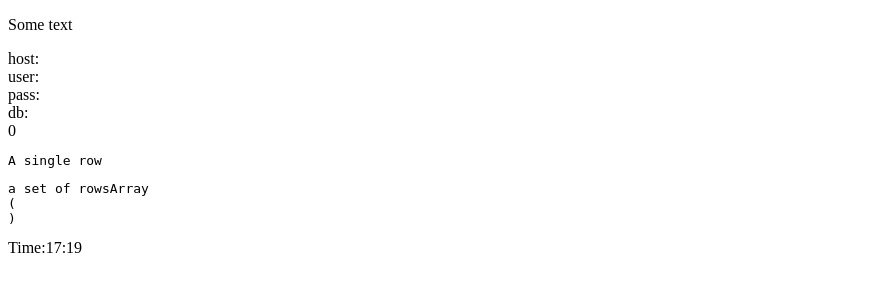
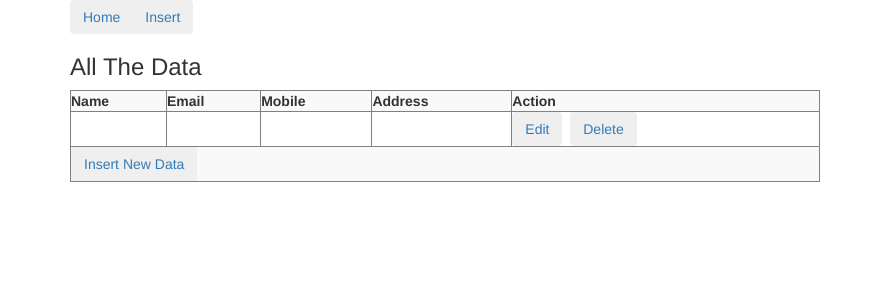
Before and after one commit to steve1611922/crudResource, a PHP site: page / in a window 1280 px wide. Shown: the top 300 px of the page, without its empty margins (0-875 px from the left). Run offline with PHP 8.4, Linux system fonts and the light colour scheme; tables that the repository leaves empty or names only in its code hold one stand-in row (values such as "Sample post"); data that the repository does not hold is empty.

Commit message:
crud testing

```diff
--- a/index.php
+++ b/index.php
@@ -1,82 +1,3 @@
-<!DOCTYPE html >
-<html>
-<head>
-    <meta http-equiv="Content-Type" content="text/html; charset=utf-8" />
-    <title>Edit Data</title>
-</head>
-<body>
-
-<p>Some text</p>
-
-</body>
-
 <?php
-// Include database class
-include "tmClass.php";
-
-// Initialise variables
-$connectstr_dbhost = '';
-$connectstr_dbname = '';
-$connectstr_dbusername = '';
-$connectstr_dbpassword = '';
-$connectstr_charset = 'utf8';
-global $link_pdo;               // used in functions
-
-//mysql connection voodoo
-foreach ($_SERVER as $key => $value){
-    if (strpos($key, "MYSQLCONNSTR_localdb") !== 0){
-        continue;
-    }
-    $connectstr_dbhost = preg_replace("/^.*Data Source=(.+?);.*$/", "\\1", $value);
-    $connectstr_dbname = preg_replace("/^.*Database=(.+?);.*$/", "\\1", $value);
-    $connectstr_dbusername = preg_replace("/^.*User Id=(.+?);.*$/", "\\1", $value);
-    $connectstr_dbpassword = preg_replace("/^.*Password=(.+?)$/", "\\1", $value);
-}
-
-// Define configuration
-define("DB_HOST", $connectstr_dbhost);
-define("DB_USER", $connectstr_dbusername);
-define("DB_PASS", $connectstr_dbpassword);
-define("DB_NAME", $connectstr_dbname);
-
-echo "host:".DB_HOST."<br>";
-echo "user:".DB_USER."<br>";
-echo "pass:".DB_PASS."<br>";
-echo "db:".DB_NAME."<br>";
-
-// Instantiate database
-$database = new Database();
-
-//insert query
-$database->query('INSERT INTO mytable (FName, LName, Age, Gender) VALUES (:fname, :lname, :age, :gender)');
-// bind the data
-$database->bind(':fname', 'John');
-$database->bind(':lname', 'Smith');
-$database->bind(':age', '24');
-$database->bind(':gender', 'male');
-//
-$database->execute();
-echo $database->lastInsertId();             // the id just inserted
-
-// get a single row
-$database->query('SELECT FName, LName, Age, Gender FROM mytable WHERE FName = :fname');
-$database->bind(':fname', 'John');
-$row = $database->single();
-// print the row
-echo "<pre>";
-echo "A single row";
-print_r($row);
-echo "</pre>";
-
-// Select multiple rows
-$database->query('SELECT FName, LName, Age, Gender FROM mytable WHERE LName = :lname');
-$database->bind(':lname', 'Smith');
-$rows = $database->resultset();
-//print the rows
-echo "<pre>";
-echo "a set of rows";
-print_r($rows);
-echo "</pre>";
+    include "show.php";
 ?>
-<footer>Time:17:19</footer>
-</html>
--- a/oopCrud.php
+++ b/oopCrud.php
@@ -1,11 +1,38 @@
 <?php
+// Initialise variables
+$connectstr_dbhost = '';
+$connectstr_dbname = '';
+$connectstr_dbusername = '';
+$connectstr_dbpassword = '';
+$connectstr_charset = 'utf8';
 
+//mysql connection voodoo
+foreach ($_SERVER as $key => $value){
+    if (strpos($key, "MYSQLCONNSTR_localdb") !== 0){
+        continue;
+    }
+    $connectstr_dbhost = preg_replace("/^.*Data Source=(.+?);.*$/", "\\1", $value);
+    $connectstr_dbname = preg_replace("/^.*Database=(.+?);.*$/", "\\1", $value);
+    $connectstr_dbusername = preg_replace("/^.*User Id=(.+?);.*$/", "\\1", $value);
+    $connectstr_dbpassword = preg_replace("/^.*Password=(.+?)$/", "\\1", $value);
+}
+
+// Define configuration
+define("DB_HOST", $connectstr_dbhost);
+define("DB_USER", $connectstr_dbusername);
+define("DB_PASS", $connectstr_dbpassword);
+define("DB_NAME", $connectstr_dbname);
 class oopCrud{
 
-    private $host="localhost";
+    private $host = DB_HOST;
+    private $user = DB_USER;
+    private $pass = DB_PASS;
+    private $db = DB_NAME;
+
+/*  private $host="localhost";
     private $user="root";
     private $db="primax";
-    private $pass="";
+    private $pass="";          */
     private $conn;
 
     public function __construct(){
--- a/show.php
+++ b/show.php
@@ -1,10 +1,11 @@
-<!DOCTYPE html PUBLIC "-//W3C//DTD XHTML 1.0 Transitional//EN" "http://www.w3.org/TR/xhtml1/DTD/xhtml1-transitional.dtd">
-<html xmlns="http://www.w3.org/1999/xhtml">
+<!DOCTYPE html>
+<html>
 <head>
     <meta http-equiv="Content-Type" content="text/html; charset=utf-8" />
     <title>Show Table</title>
-    <link rel="stylesheet" type="text/css" href="css/bootstrap.css">
-    <script type="text/javascript" src="js/bootstrap.js"></script>
+    <link rel="stylesheet" href="https://maxcdn.bootstrapcdn.com/bootstrap/3.3.7/css/bootstrap.min.css">
+    <script src="https://maxcdn.bootstrapcdn.com/bootstrap/3.3.7/js/bootstrap.min.js"></script>
+
 </head>
 
 <?php
```
Also changed, not shown: test/index.php (added, +82 -0 lines), test/dbConnect.php (renamed from dbConnect.php), test/tmClass.php (renamed from tmClass.php).
